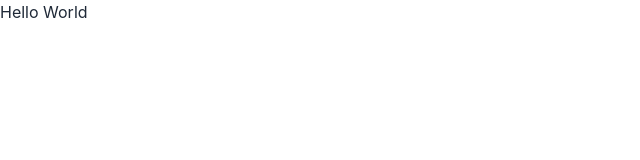
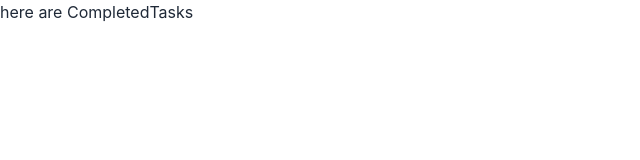
Before and after one commit to mahfuzswaron/tasks-manager, a React (Create React App) app: page /completedTasks in a window 1280 px wide. Shown: the top 160 px of the page, without its empty margins (0-640 px from the left). Built offline with nearby package versions, Linux system fonts and the light colour scheme.

Commit message:
basic layout done

```diff
--- a/src/App.js
+++ b/src/App.js
@@ -1,8 +1,18 @@
-
+import { Routes, Route } from 'react-router-dom';
+import Calendar from './components/pages/Calendar/Calendar';
+import CompletedTasks from './components/pages/completed-tasks/CompletedTasks';
+import ToDos from './components/pages/to-dos/ToDos';
+import NotFound from './components/shared/NotFound';
 function App() {
   return (
     <div>
-      <h1>Hello World</h1>
+      <Routes>
+        <Route path='/' element={<ToDos />} />
+        <Route path='/todos' element={<ToDos />} />
+        <Route path='/completedTasks' element={<CompletedTasks />} />
+        <Route path='/calendar' element={<Calendar />} />
+        <Route path='*' element={<NotFound />} />
+      </Routes>
     </div>
   );
 }
--- /dev/null
+++ b/src/components/pages/Calendar/Calendar.js
@@ -0,0 +1,11 @@
+import React from 'react';
+
+const Calendar = () => {
+    return (
+        <div>
+            this is Calendar
+        </div>
+    );
+};
+
+export default Calendar;
--- /dev/null
+++ b/src/components/pages/Home/Home.js
@@ -0,0 +1,11 @@
+import React from 'react';
+
+const Home = () => {
+    return (
+        <div>
+            home
+        </div>
+    );
+};
+
+export default Home;
--- /dev/null
+++ b/src/components/pages/completed-tasks/CompletedTasks.js
@@ -0,0 +1,11 @@
+import React from 'react';
+
+const CompletedTasks = () => {
+    return (
+        <div>
+            here are CompletedTasks
+        </div>
+    );
+};
+
+export default CompletedTasks;
--- /dev/null
+++ b/src/components/pages/to-dos/ToDos.js
@@ -0,0 +1,11 @@
+import React from 'react';
+
+const ToDos = () => {
+    return (
+        <div>
+            here all todos
+        </div>
+    );
+};
+
+export default ToDos;
--- /dev/null
+++ b/src/components/shared/NotFound.js
@@ -0,0 +1,11 @@
+import React from 'react';
+
+const NotFound = () => {
+    return (
+        <div>
+            page not found
+        </div>
+    );
+};
+
+export default NotFound;
--- a/src/index.css
+++ b/src/index.css
@@ -9,6 +9,7 @@ body {
     sans-serif;
   -webkit-font-smoothing: antialiased;
   -moz-osx-font-smoothing: grayscale;
+  background-color: white;
 }
 
 code {
--- a/src/index.js
+++ b/src/index.js
@@ -3,12 +3,15 @@ import ReactDOM from 'react-dom/client';
 import './index.css';
 import App from './App';
 import reportWebVitals from './reportWebVitals';
+import { BrowserRouter } from 'react-router-dom';
 
 const root = ReactDOM.createRoot(document.getElementById('root'));
 root.render(
-  <React.StrictMode>
-    <App />
-  </React.StrictMode>
+  <BrowserRouter>
+    <React.StrictMode>
+      <App />
+    </React.StrictMode>
+  </BrowserRouter>
 );
 
 // If you want to start measuring performance in your app, pass a function
```
